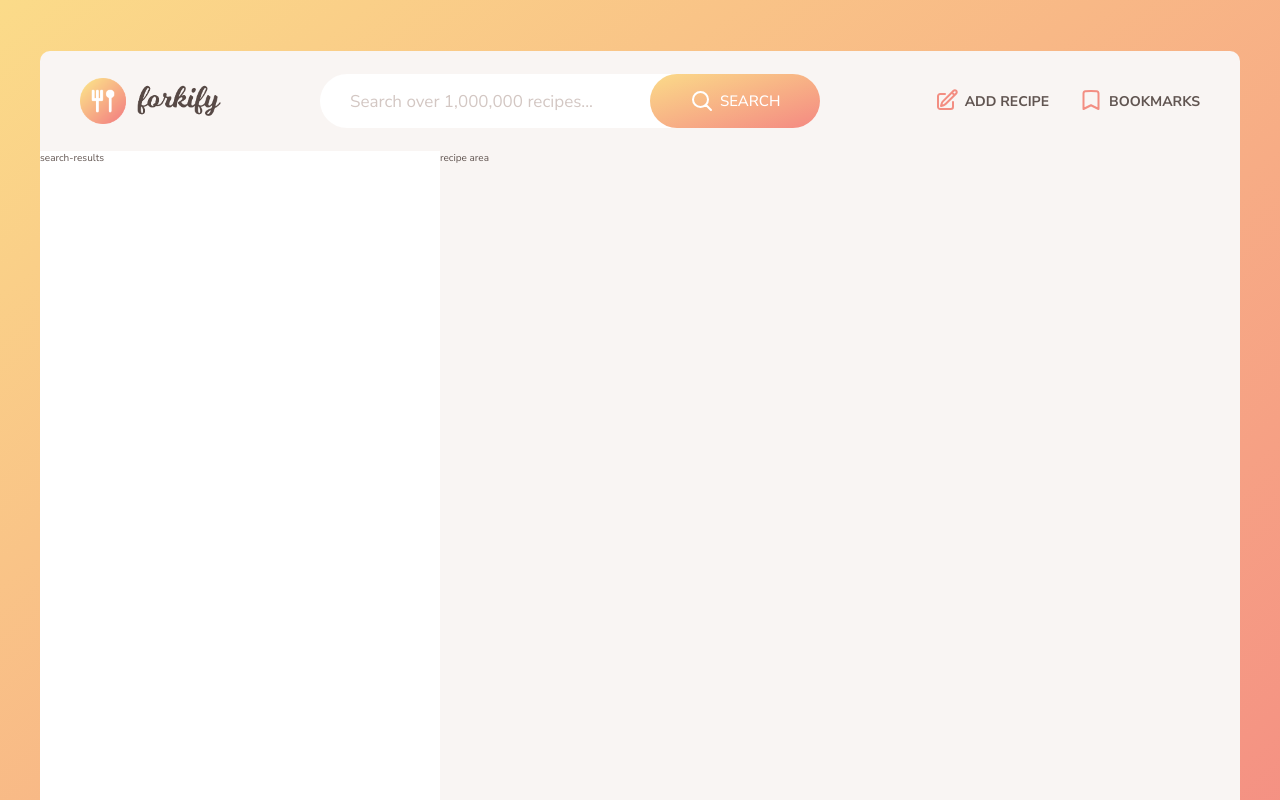
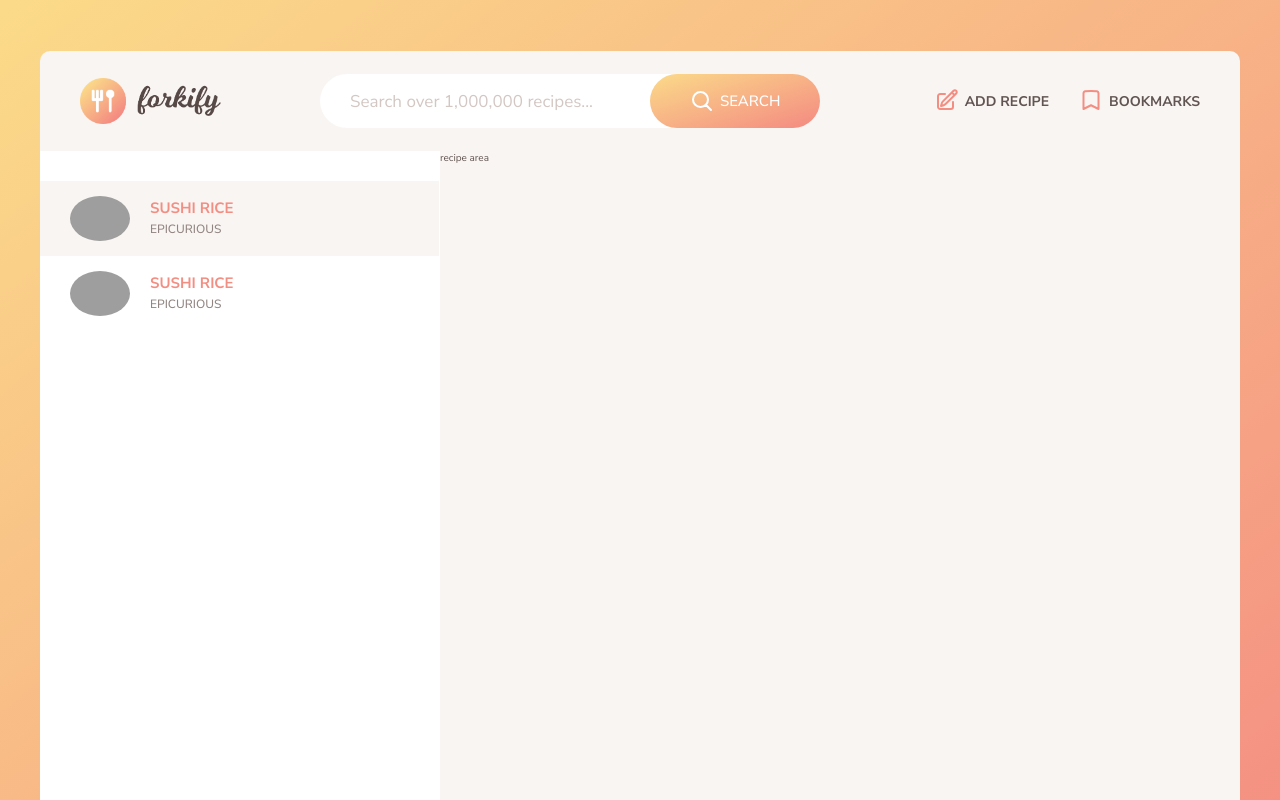
Before and after one commit to Asterodeiawd/forkify-clone, a website built with Parcel: page index.html in a window 1280 px wide. Shown: the top 800 px of the page. Built offline with nearby package versions, Linux system fonts and the light colour scheme; no server answers; grey boxes are pictures that could not be loaded.

Commit message:
fetch all recipes

```diff
--- a/index.html
+++ b/index.html
@@ -5,6 +5,7 @@
     <meta name="viewport" content="width=device-width, initial-scale=1.0" />
     <link rel="stylesheet" href="src/css/style.css" />
     <link rel="shortcut icon" href="src/img/favicon.png" type="image/x-icon" />
+    <script type="module" src="src/js/controller.js"></script>
     <title>Forkify Clone</title>
   </head>
   <body>
@@ -85,7 +86,32 @@
           </ul>
         </nav>
       </header>
-      <div class="search-results">search-results</div>
+      <div class="search-results">
+        <ul class="result-list">
+          <li class="recipe-brief selected">
+            <a href="#" class="recipe-brief-link">
+              <img
+                src="http://forkify-api.herokuapp.com/images/epicuriousfacebook511b.png"
+                alt="recipe thumb image"
+                class="recipe-brief-image"
+              />
+              <h2 class="recipe-brief-title">sushi rice</h2>
+              <p class="recipe-brief-publisher">epicurious</p>
+            </a>
+          </li>
+          <li class="recipe-brief">
+            <a href="#" class="recipe-brief-link">
+              <img
+                src="http://forkify-api.herokuapp.com/images/epicuriousfacebook511b.png"
+                alt="recipe thumb image"
+                class="recipe-brief-image"
+              />
+              <h2 class="recipe-brief-title">sushi rice</h2>
+              <p class="recipe-brief-publisher">epicurious</p>
+            </a>
+          </li>
+        </ul>
+      </div>
       <div class="recipe">recipe area</div>
     </div>
   </body>
--- a/src/css/style.css
+++ b/src/css/style.css
@@ -6,6 +6,7 @@
   --color-background--main: #f9f5f3;
   --color-background--page: linear-gradient(to right bottom, #fbdb89, #f48982);
   --color-grey-light-3: #d3c7c3;
+  --color-text: #918581;
 }
 
 html {
@@ -167,6 +168,66 @@ body {
   background-color: #fff;
 }
 
+.result-list {
+  padding-top: 3rem;
+  list-style: none;
+  width: 100%;
+}
+
+.recipe-brief {
+  transition: all 0.3s;
+}
+
+.recipe-brief:hover {
+  transform: translateY(-2px);
+  background-color: var(--color-background--main);
+}
+
+.recipe-brief.selected {
+  background-color: var(--color-background--main);
+}
+
+.recipe-brief-link:link,
+.recipe-brief-link:visited {
+  display: grid;
+  grid-template-columns: 6rem 1fr;
+  grid-template-areas:
+    "image title"
+    "image publisher";
+  column-gap: 2rem;
+  align-items: center;
+  text-decoration: none;
+  padding: 1.5rem 3rem;
+  border-right: 1px solid white;
+}
+
+.recipe-brief-image {
+  grid-area: image;
+  width: 100%;
+  border-radius: 50%;
+}
+
+.recipe-brief-title {
+  grid-area: title;
+  text-transform: uppercase;
+  color: var(--color-accent);
+  text-wrap: nowrap;
+  text-overflow: ellipsis;
+  overflow: hidden;
+}
+
+.recipe-brief-publisher {
+  grid-area: publisher;
+  text-transform: uppercase;
+  font-size: 1.2rem;
+  align-self: start;
+  color: var(--color-text);
+  font-weight: 500;
+  text-wrap: nowrap;
+  text-overflow: ellipsis;
+  overflow: hidden;
+}
+
 .recipe {
   grid-area: recipe;
   background-color: var(--color-background--main);
--- /dev/null
+++ b/src/js/controller.js
@@ -0,0 +1,39 @@
+console.log("es module loaded");
+
+const getAllRecipes = async keyWord => {
+  try {
+    const resp = await fetch(
+      `https://forkify-api.herokuapp.com/api/v2/recipes?search=${keyWord}&key=73fb1d7f-54ab-4ab9-87cb-790d349942a5`
+    );
+
+    const results = await resp.json();
+    console.log(results.data.recipes);
+    results.data.recipes.forEach(entry => addRecipeBrief(entry));
+  } catch (e) {
+    console.log(e);
+  }
+};
+
+const addRecipeBrief = ({ id, title, publisher, image_url }) => {
+  const pos = document.querySelector(".result-list");
+  console.log("pos", pos);
+
+  pos.insertAdjacentHTML(
+    "beforeend",
+    `
+<li class="recipe-brief" data-id=${id}>
+  <a href="#" class="recipe-brief-link">
+    <img
+      src=${image_url}
+      alt="recipe thumb image"
+      class="recipe-brief-image"
+    />
+    <h2 class="recipe-brief-title">${title}</h2>
+    <p class="recipe-brief-publisher">${publisher}</p>
+  </a>
+</li>
+    `
+  );
+};
+
+getAllRecipes("rice");
```
